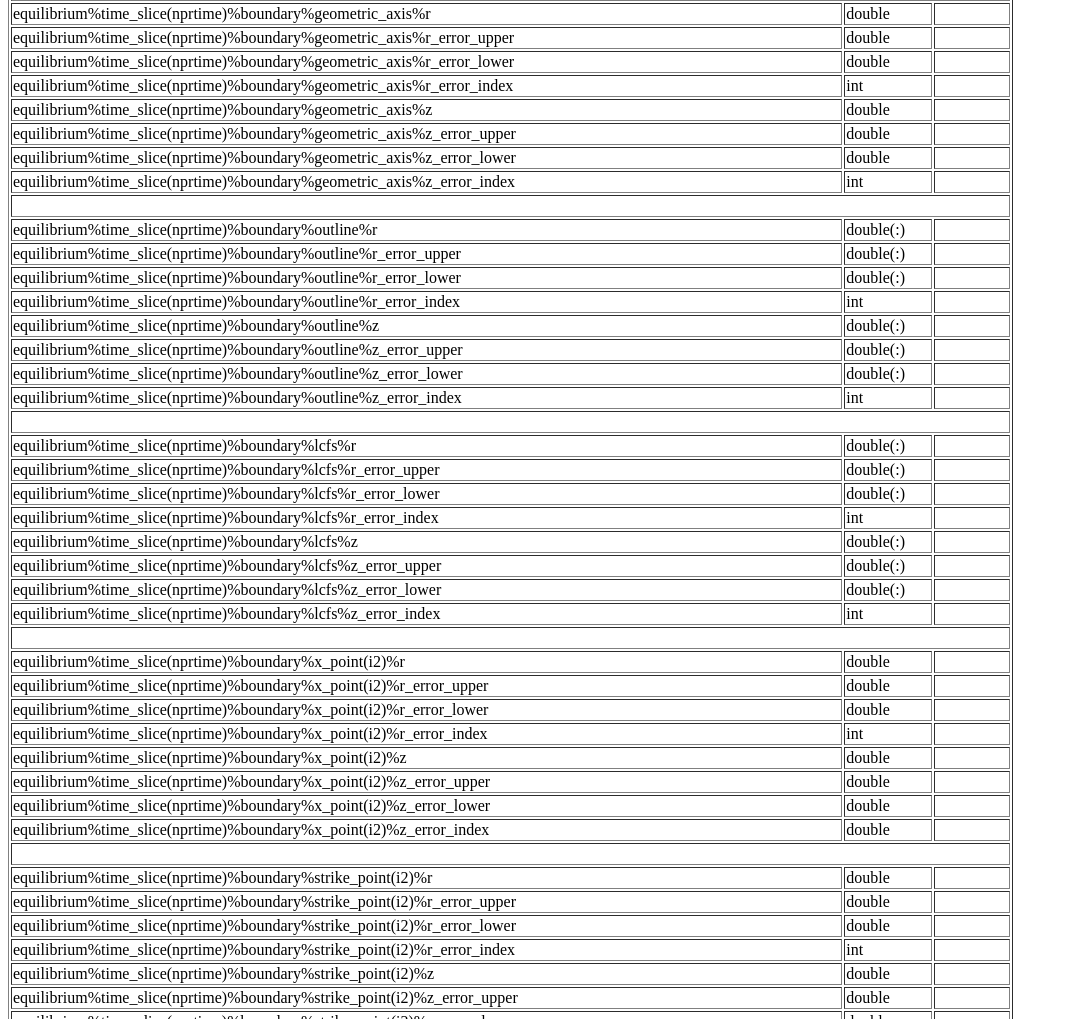
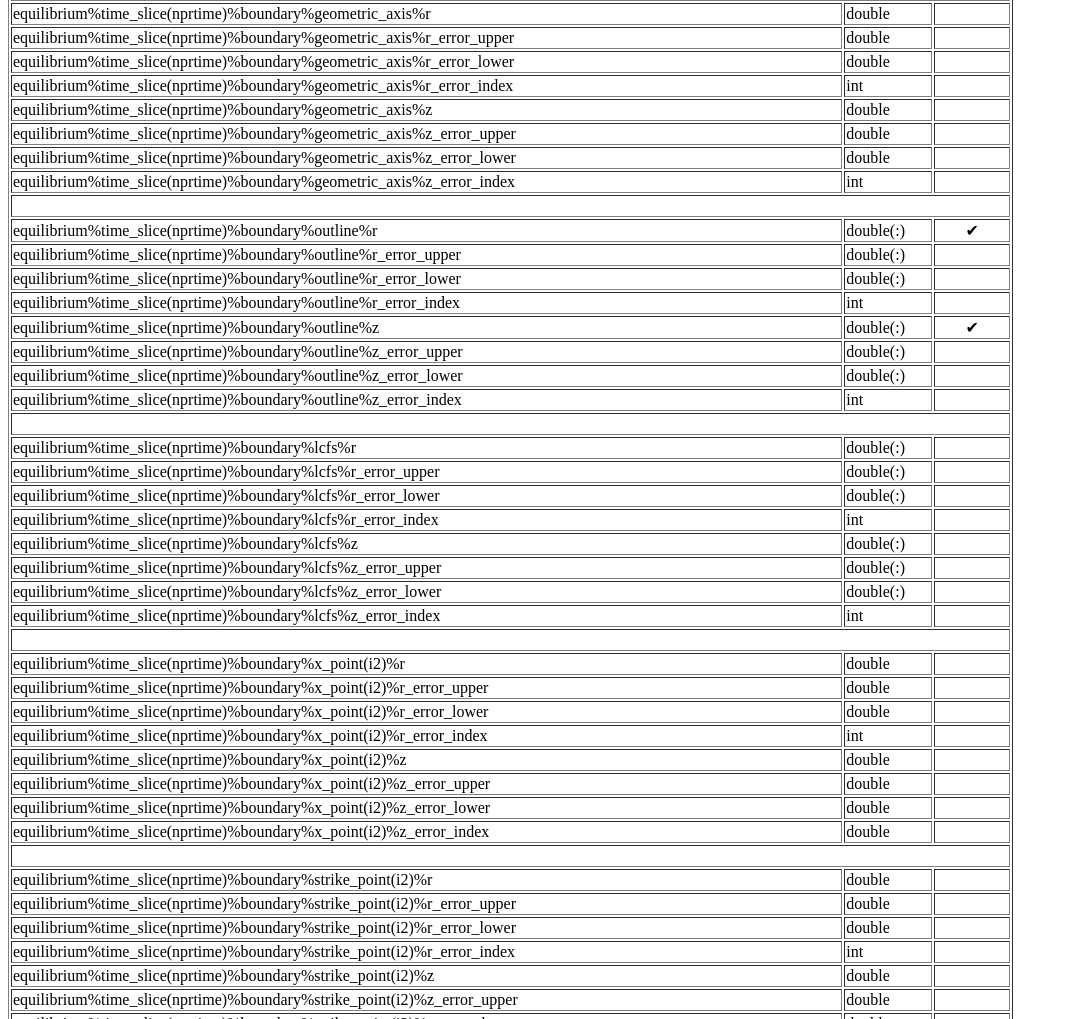
Before and after one commit to transp/transp-imas-translator, a plain HTML site: page equilibrium.html in a window 1280 px wide. Shown: the part 3644-4663 px from the top of the page, without its empty margins (0-1068 px from the left). Drawn offline with Linux system fonts and the light colour scheme.

Commit message:
Now writes limiter data to IMAS tree

```diff
--- a/equilibrium.html
+++ b/equilibrium.html
@@ -179,11 +179,11 @@ Below is a table with all the equilibrium data and meta-data objects and their t
 <tr><td align="left">equilibrium%time_slice(nprtime)%boundary%geometric_axis%z_error_lower<td>double</td><td align="center">&#8291;</td></tr>
 <tr><td align="left">equilibrium%time_slice(nprtime)%boundary%geometric_axis%z_error_index<td>int</td><td align="center">&#8291;</td></tr>
 <tr><td colspan="3">&#8291;</td></tr>
-<tr><td align="left">equilibrium%time_slice(nprtime)%boundary%outline%r<td>double(:)</td><td align="center">&#8291;</td></tr>
+<tr><td align="left">equilibrium%time_slice(nprtime)%boundary%outline%r<td>double(:)</td><td align="center">&#x2714;</td></tr>
 <tr><td align="left">equilibrium%time_slice(nprtime)%boundary%outline%r_error_upper<td>double(:)</td><td align="center">&#8291;</td></tr>
 <tr><td align="left">equilibrium%time_slice(nprtime)%boundary%outline%r_error_lower<td>double(:)</td><td align="center">&#8291;</td></tr>
 <tr><td align="left">equilibrium%time_slice(nprtime)%boundary%outline%r_error_index<td>int</td><td align="center">&#8291;</td></tr>
-<tr><td align="left">equilibrium%time_slice(nprtime)%boundary%outline%z<td>double(:)</td><td align="center">&#8291;</td></tr>
+<tr><td align="left">equilibrium%time_slice(nprtime)%boundary%outline%z<td>double(:)</td><td align="center">&#x2714;</td></tr>
 <tr><td align="left">equilibrium%time_slice(nprtime)%boundary%outline%z_error_upper<td>double(:)</td><td align="center">&#8291;</td></tr>
 <tr><td align="left">equilibrium%time_slice(nprtime)%boundary%outline%z_error_lower<td>double(:)</td><td align="center">&#8291;</td></tr>
 <tr><td align="left">equilibrium%time_slice(nprtime)%boundary%outline%z_error_index<td>int</td><td align="center">&#8291;</td></tr>
```
Also changed, not shown: 3 other files.
